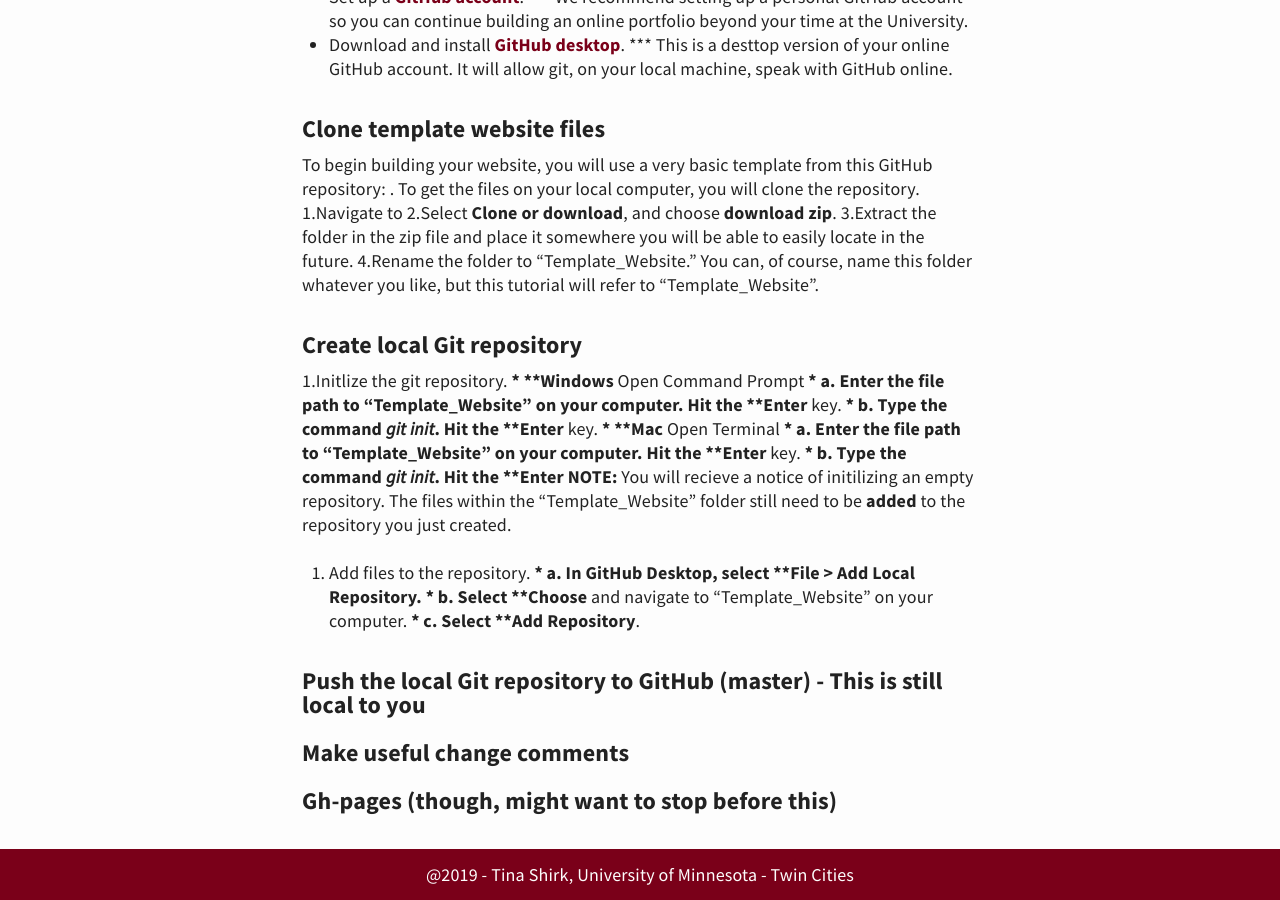
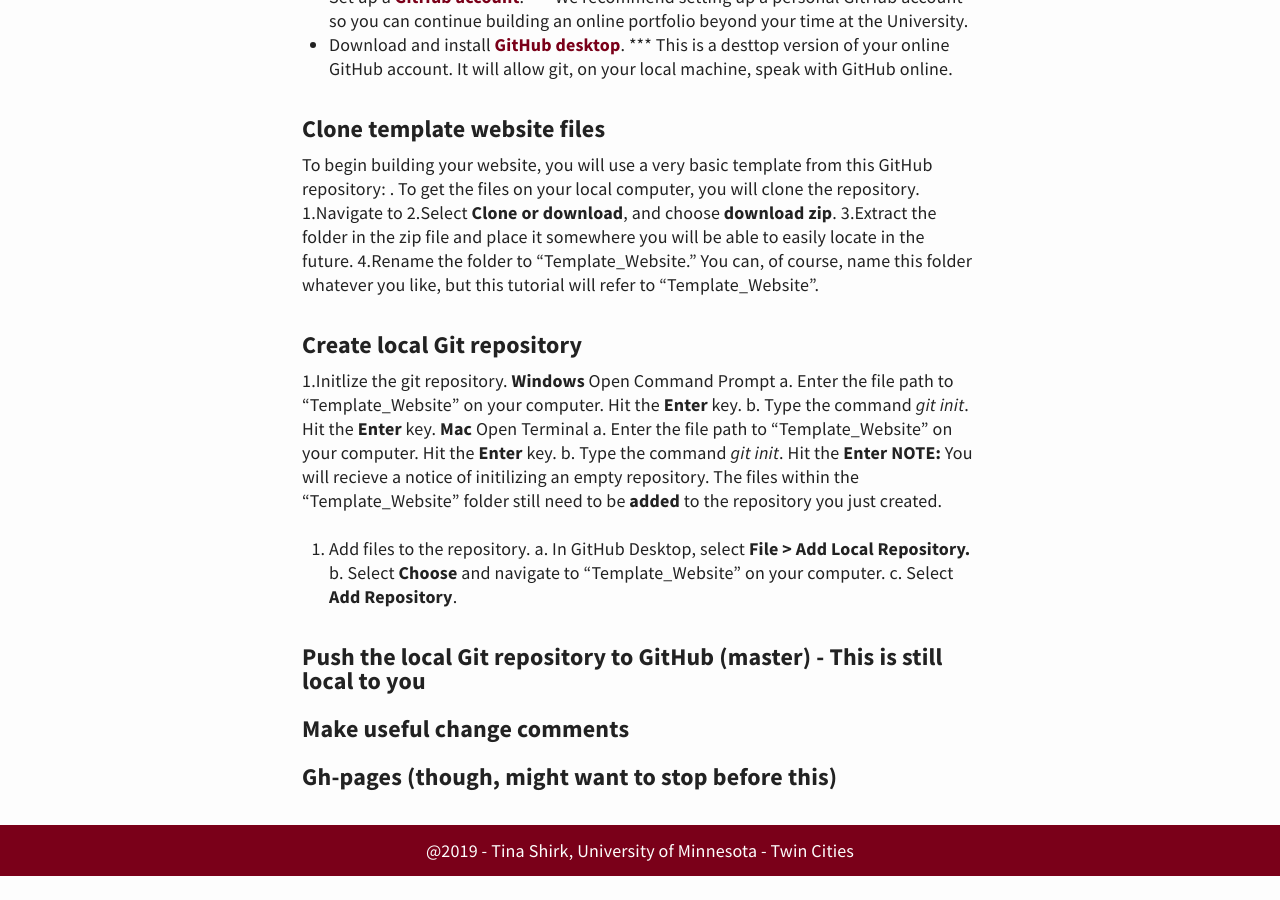
Before and after one commit to kristinashirk/digital-tech, a Jekyll site: the page built from _posts/2019-09-02-git and GitHub.md, in a window 1280 px wide and 900 px high, scrolled down 1190 px. Built offline with Jekyll 4.4.1, drawn with Linux system fonts in a browser that asks for light colours; after the commit the page ends 2066 px from its top, so only the background shows below that.

Commit message:
Formatting updates

```diff
--- a/_posts/2019-09-02-git and GitHub.md
+++ b/_posts/2019-09-02-git and GitHub.md
@@ -30,17 +30,17 @@ To get the files on your local computer, you will clone the repository.
 4.Rename the folder to "Template_Website." You can, of course, name this folder whatever you like, but this tutorial will refer to "Template_Website".
 ### Create local Git repository
 1.Initlize the git repository.
-*** **Windows** Open Command Prompt
-*** a. Enter the file path to "Template_Website" on your computer. Hit the **Enter** key.
-*** b. Type the command *git init*. Hit the **Enter** key.
-*** **Mac** Open Terminal
-*** a. Enter the file path to "Template_Website" on your computer. Hit the **Enter** key.
-*** b. Type the command *git init*. Hit the **Enter**
+	**Windows** Open Command Prompt
+	a. Enter the file path to "Template_Website" on your computer. Hit the **Enter** key.
+	b. Type the command *git init*. Hit the **Enter** key.
+	**Mac** Open Terminal
+	a. Enter the file path to "Template_Website" on your computer. Hit the **Enter** key.
+	b. Type the command *git init*. Hit the **Enter**
 **NOTE:** You will recieve a notice of initilizing an empty repository. The files within the "Template_Website" folder still need to be **added** to the repository you just created.
 2. Add files to the repository.
-*** a. In GitHub Desktop, select **File > Add Local Repository.**
-*** b. Select **Choose** and navigate to "Template_Website" on your computer.
-*** c. Select **Add Repository**.
+	a. In GitHub Desktop, select **File > Add Local Repository.**
+	b. Select **Choose** and navigate to "Template_Website" on your computer.
+	c. Select **Add Repository**.
 
 ### Push the local Git repository to GitHub (master) - This is still local to you
 ### Make useful change comments
```
